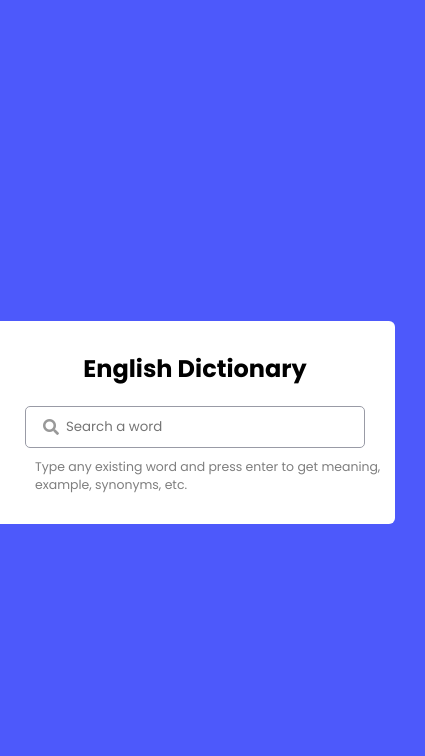
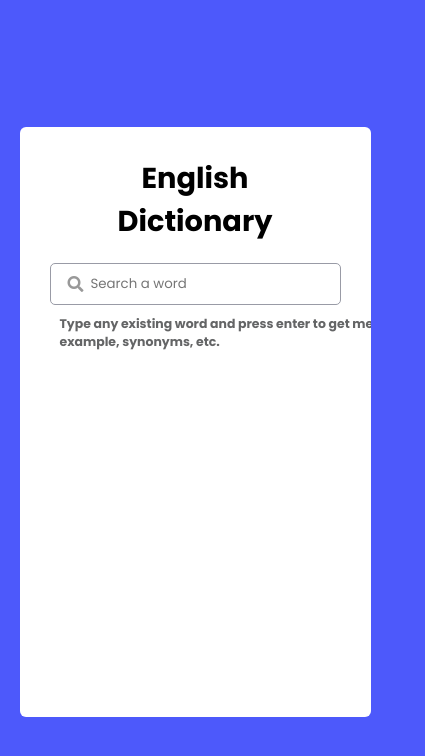
Before and after one commit to ShivaRapolu01/Dictionary_App, a plain HTML site: page index.html in a window 390 px wide. Shown: the whole page, 425 px wide, since content can reach past the window. Drawn offline with Linux system fonts and the light colour scheme.

Commit message:
Optimized 1.0 version

```diff
--- a/index.html
+++ b/index.html
@@ -7,7 +7,10 @@
     <title>Dictionary App</title>
     <link rel="stylesheet" href="style.css">
     <link rel="stylesheet" href="https://pro.fontawesome.com/releases/v5.13.0/css/all.css">
-    <link href="https://fonts.googleapis.com/icon?family=Material+Icons"rel="stylesheet">
+    <link href="https://fonts.googleapis.com/icon?family=Material+Icons"rel="stylesheet" defer>
+    <meta
+  name="description"
+  content="A Dictionary App made with html css and javascript/js. Fetching the data from free dictionary api.">
     <script src="script.js" defer></script>
 </head>
 <body>
@@ -19,6 +22,7 @@
          <div class="search-box">
             <input id="search" type="search" placeholder="Search a word" required spellcheck="false">
             <i class="fas fa-search"></i>
+            <!-- <i class="fas fa-times"></i> -->
             <span class="material-icons">close</span>
          </div>
             <p class="info-text">Type any existing word and press enter to get meaning, example, synonyms, etc.</p>
--- a/style.css
+++ b/style.css
@@ -25,16 +25,27 @@ body{
     width:30vw;
     max-height:75vh;
     /* min-height:330px; */
-    /* overflow:hidden;  */
+    overflow-y:auto;
+}
+
+@media screen and (max-width:500px){
+    .center{
+        min-width:90vw;
+        min-height:70vh;
+    }
 }
 h3{
     font-size:1rem;
+}
+h2{
+    font-size:1.8rem;
 }
 #title{
     text-align: center;
     font-weight: 300;
     padding:20px 40px;
 }
+
 .search-box{
     position: relative;
 }
@@ -132,21 +143,23 @@ h3{
 
 .content{
    display:none;
+
 }
 .center.active .content {
     max-height:330px;
     display:block;
-    overflow-y:auto;
+    overflow-y:none;
 }
 /* .center.active .content::-webkit-scrollbar{
     width:2px;
 } */
 .info-text{
     padding:0 10px;
-    width:23rem;
+    width:100%;
     font-size:.78rem;
     margin-top:10px;
-    color:rgb(126,126,126)
+    color:rgb(100, 101, 102);
+    font-weight: bold;
     /* flex-wrap: wrap; */
 }
 
```
